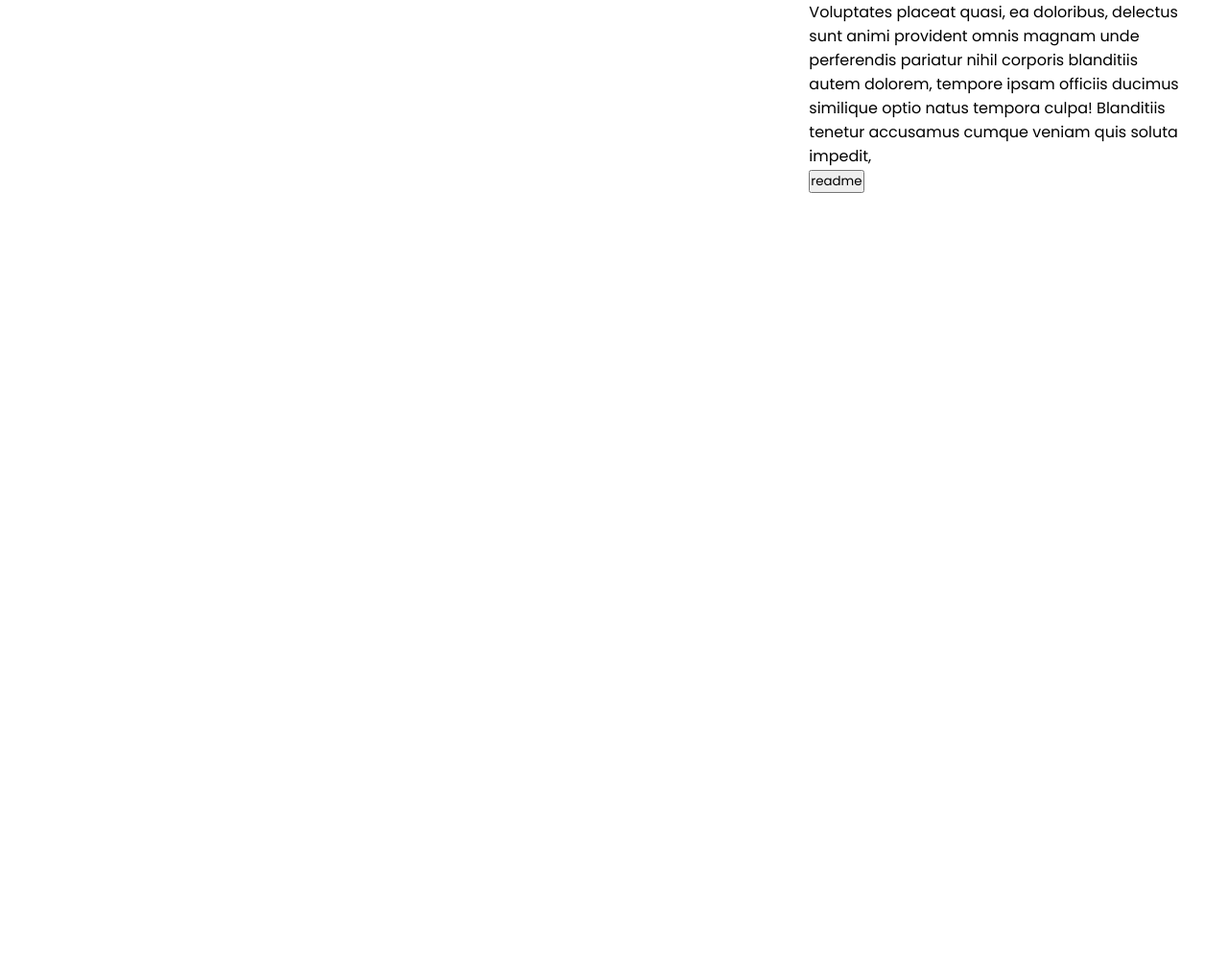
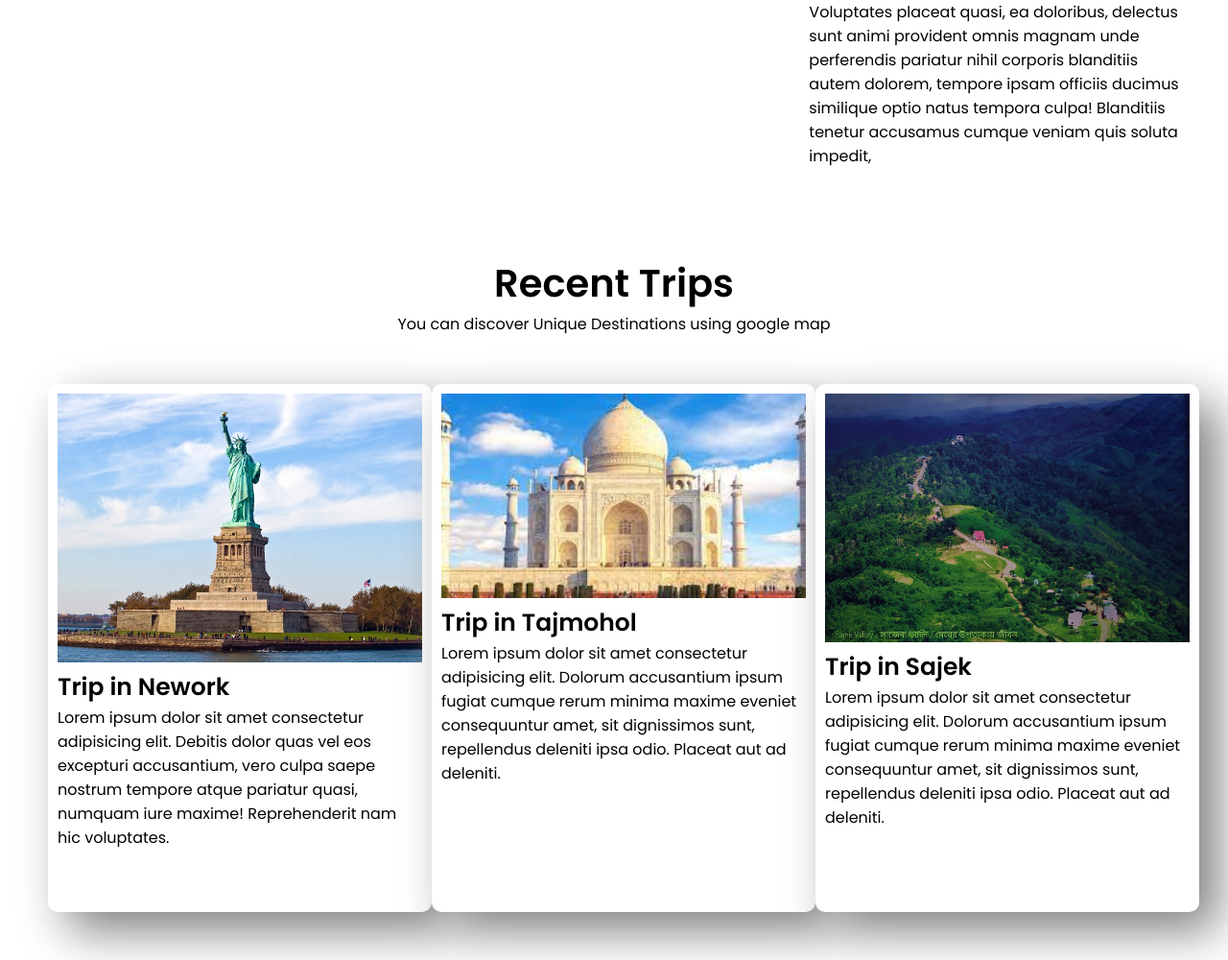
Before and after one commit to nhnaim-126/trippy-template, a plain HTML site: page index.html in a window 1280 px wide. Shown: the part 2406-3406 px from the top of the page at 96% size. Before the commit the page ends 2697 px from the top, so only its background shows below. Drawn offline with Linux system fonts and the light colour scheme.

Commit message:
main section added

```diff
--- a/index.html
+++ b/index.html
@@ -40,10 +40,14 @@
     </header>
     <!-- header section end -->
     <main>
+        <!-- destinations sections start -->
         <section class="destination">
             <h2>Popular Destinations</h2>
             <p>Tours give the opportunity to see a lot, within a time frame</p>
         </section>
+        <!-- destination section end -->
+
+        <!-- blog1 section start -->
         <section class="blog1">
             <div>
                 <h3>Visit Tajmohol and Sajek</h3>
@@ -58,6 +62,9 @@
                 <img src="images/popular destinations2.jpg" alt="">
             </div>
         </section>
+        <!-- blog1 section end -->
+
+        <!-- blog2 section start -->
         <section class="blog2">
                 <div>
                     <img src="images/popular destinations3.jpg" alt="">
@@ -70,9 +77,43 @@
                     <article>
                         Lorem ipsum, dolor sit amet consectetur adipisicing elit. Quibusdam nihil possimus minima, suscipit provident obcaecati nulla deserunt optio reiciendis, voluptatem quis ducimus dolorem architecto fugiat eveniet! Sequi harum fugit quaerat sunt illo quos voluptates error quidem. Consequatur velit perspiciatis adipisci laboriosam sit dicta cumque dolorum dolore delectus cupiditate ipsa officiis, maxime sapiente explicabo at, vitae veritatis reiciendis facilis fugiat mollitia eos? Aspernatur fugit expedita corrupti nobis molestiae vero nemo cupiditate minus consequatur laborum. Et incidunt explicabo, ipsa veniam excepturi asperiores, expedita accusantium ipsam recusandae quas tempora culpa provident! Eum unde corporis fuga quo facere. Laborum commodi labore saepe corporis, rerum repellat ab animi expedita magni id consequatur architecto excepturi facere. A id veniam iure, dolores maiores maxime itaque corrupti eum aliquam. Voluptates placeat quasi, ea doloribus, delectus sunt animi provident omnis magnam unde perferendis pariatur nihil corporis blanditiis autem dolorem, tempore ipsam officiis ducimus similique optio natus tempora culpa! Blanditiis tenetur accusamus cumque veniam quis soluta impedit,
                     </article>
-                    <button>readme</button>
                 </div>
         </section>
+        <!-- blog2 section end -->
+        <section class="recent-trips">
+                <h2>Recent Trips</h2>
+                <p>You can  discover Unique Destinations using google map</p>
+        </section>
+        <section class="available-trips">
+            <div class="nework">
+                <div class="for-img">
+                    <img src="images/trip1.jpg" alt="">
+                </div>
+                <div>
+                    <h3>Trip in Nework</h3>
+                    <p>Lorem ipsum dolor sit amet consectetur adipisicing elit. Debitis dolor quas vel eos excepturi accusantium, vero culpa saepe nostrum tempore atque pariatur quasi, numquam iure maxime! Reprehenderit nam hic voluptates.</p>
+                </div>
+            </div>
+            <div class="nework">
+                <div class="for-img">
+                    <img src="images/trip2.jpg" alt="">
+                </div>
+                <div>
+                    <h3>Trip in Tajmohol</h3>
+                    <p>Lorem ipsum dolor sit amet consectetur adipisicing elit. Dolorum accusantium ipsum fugiat cumque rerum minima maxime eveniet consequuntur amet, sit dignissimos sunt, repellendus deleniti ipsa odio. Placeat aut ad deleniti.</p>
+                </div>
+            </div>
+            <div class="nework">
+                <div class="for-img">
+                    <img src="images/trip3.jpg" alt="">
+                </div>
+                <div>
+                    <h3>Trip in Sajek</h3>
+                    <p>Lorem ipsum dolor sit amet consectetur adipisicing elit. Dolorum accusantium ipsum fugiat cumque rerum minima maxime eveniet consequuntur amet, sit dignissimos sunt, repellendus deleniti ipsa odio. Placeat aut ad deleniti.</p>
+                </div>
+            </div>
+        </section>
+
     </main>
 
 
--- a/style.css
+++ b/style.css
@@ -133,3 +133,30 @@ h3{
     font-size: 25px;
     font-weight: 700;
 }
+/* styles for recent trips */
+.recent-trips{
+    text-align: center;
+    margin: 20px 0;
+}
+.recent-trips h2{
+    font-size: 40px;
+    font-weight: 700;
+    line-height: -5px;
+}
+.nework{
+    width: 400px;
+    height: 550px;
+    padding: 10px;
+    border-radius: 10px;
+    background-color: white;
+    box-shadow: 20px 20px 50px grey;
+}
+.for-img img{
+    width: 100%;
+}
+.available-trips{
+    display: grid;
+    grid-template-columns: repeat(3, 1fr);
+    grid-column-gap: 0;
+    margin: 50px 50px;
+}
```
